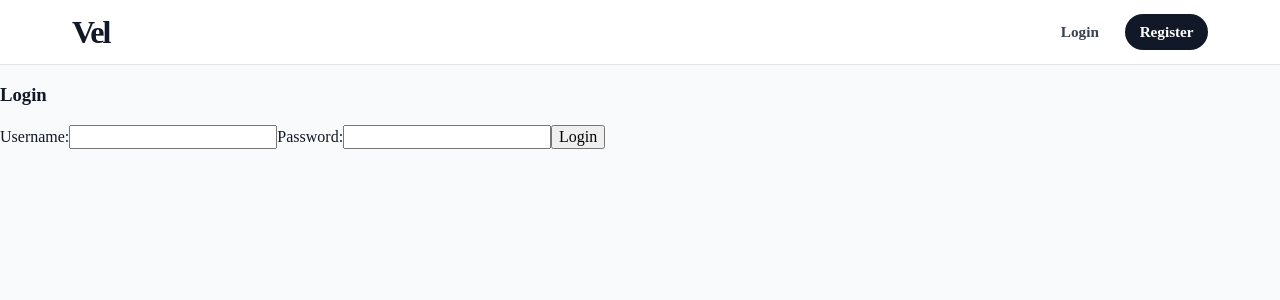
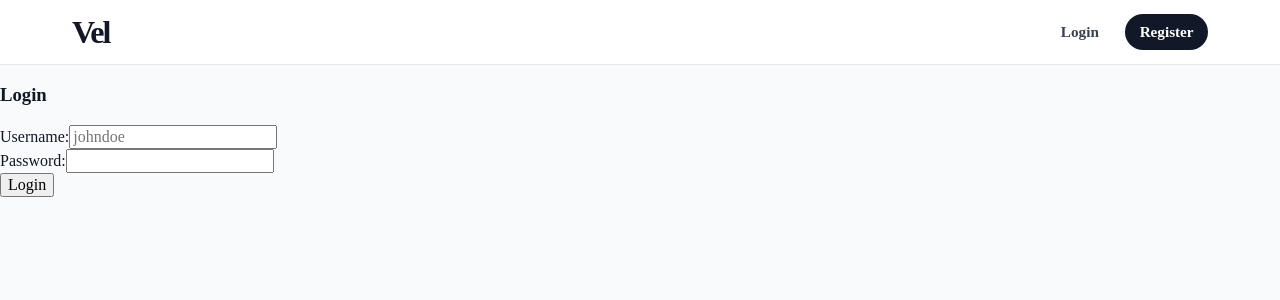
Before and after one commit to veles-rgb/Odin-Book, a React (Vite) app in the folder client/: page /login in a window 1280 px wide. Shown: the top 300 px of the page. Built offline with nearby package versions, Linux system fonts and the light colour scheme; no server answers.

Commit message:
Update Login to use react-hook-form & yup validation

```diff
--- a/client/src/pages/Login.jsx
+++ b/client/src/pages/Login.jsx
@@ -1,42 +1,65 @@
-import { useState } from 'react';
+import { useForm } from 'react-hook-form';
+import { yupResolver } from '@hookform/resolvers/yup';
+import * as yup from 'yup';
+
 import { useLogin } from '../hooks/useLogin';
+import IsLoading from '../components/IsLoading';
+
+const schema = yup.object({
+  username: yup.string().trim().required('Username is required'),
+  password: yup.string().required('Password is required'),
+});
 
 const Login = () => {
-  const [username, setUsername] = useState('');
-  const [password, setPassword] = useState('');
   const { loginUser, error, isLoading } = useLogin();
 
-  const handleSubmit = async (e) => {
-    e.preventDefault();
+  const {
+    register,
+    handleSubmit,
+    formState: { errors },
+  } = useForm({
+    resolver: yupResolver(schema),
+    mode: 'onSubmit',
+  });
 
-    await loginUser(username, password);
+  const onSubmit = async (data) => {
+    await loginUser(data.username, data.password);
   };
 
   return (
-    <form className="login-form" onSubmit={handleSubmit}>
+    <>
+      {isLoading && <IsLoading message="Logging in..." />}
+
+      <form onSubmit={handleSubmit(onSubmit)} className="login-form">
         <h3>Login</h3>
 
+        <div className="login-username-container">
           <label>Username:</label>
-      <input
-        type="text"
-        onChange={(e) => setUsername(e.target.value)}
-        value={username}
-      />
 
+          <input type="text" placeholder="johndoe" {...register('username')} />
+
+          <div className="login-error">{errors.username?.message}</div>
+        </div>
+
+        <div className="login-password-container">
           <label>Password:</label>
-      <input
-        type="password"
-        name=""
-        id=""
-        onChange={(e) => setPassword(e.target.value)}
-        value={password}
-      />
 
-      <button type="submit" disabled={isLoading}>
+          <input type="password" {...register('password')} />
+
+          <div className="login-error">{errors.password?.message}</div>
+        </div>
+
+        {error && <div className="login-server-error">{error}</div>}
+
+        <button
+          type="submit"
+          disabled={isLoading}
+          className="login-submit-button"
+        >
           Login
         </button>
-      {error && <div className="error">{error}</div>}
       </form>
+    </>
   );
 };
 
```
Lines whose indentation alone changed are shown as unchanged.
